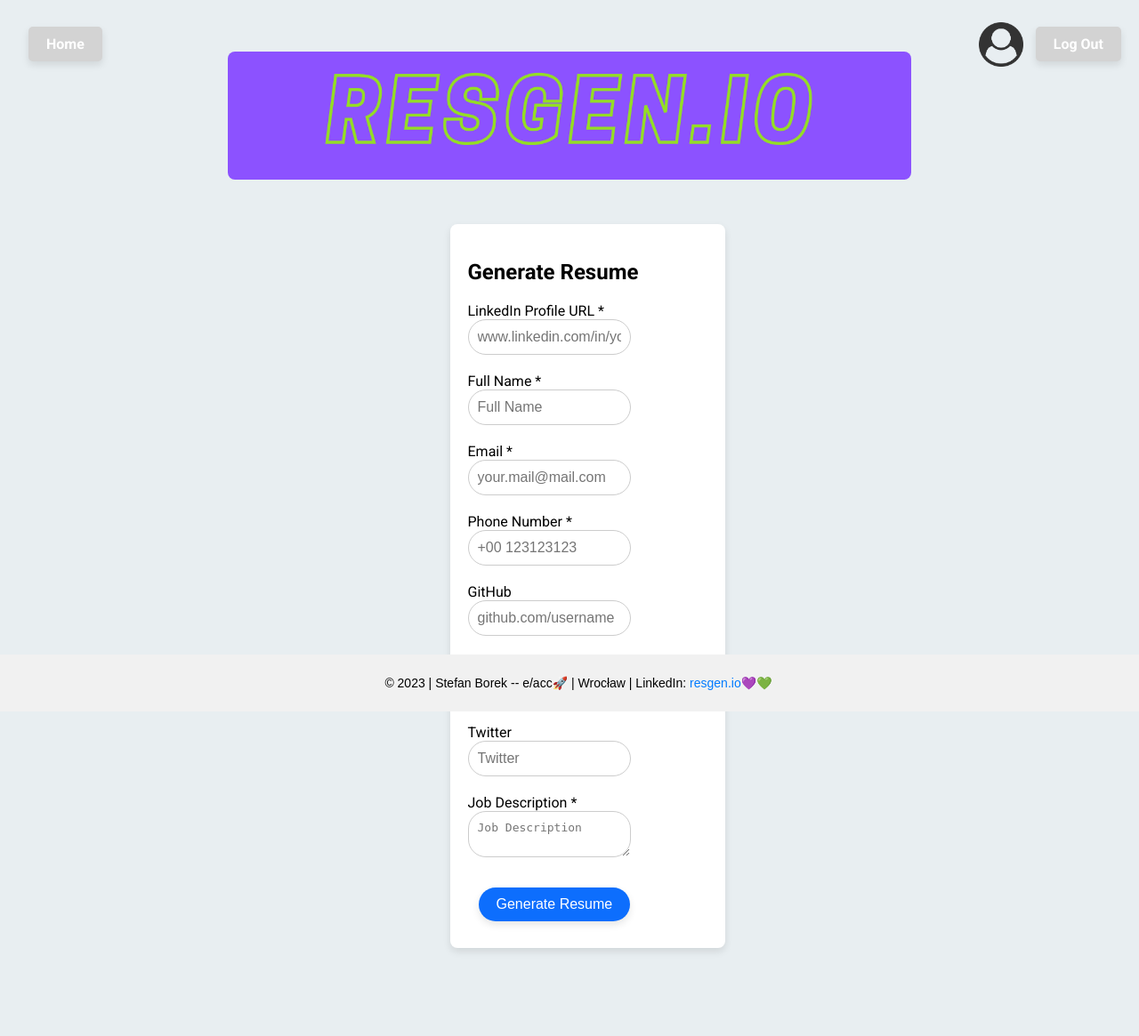
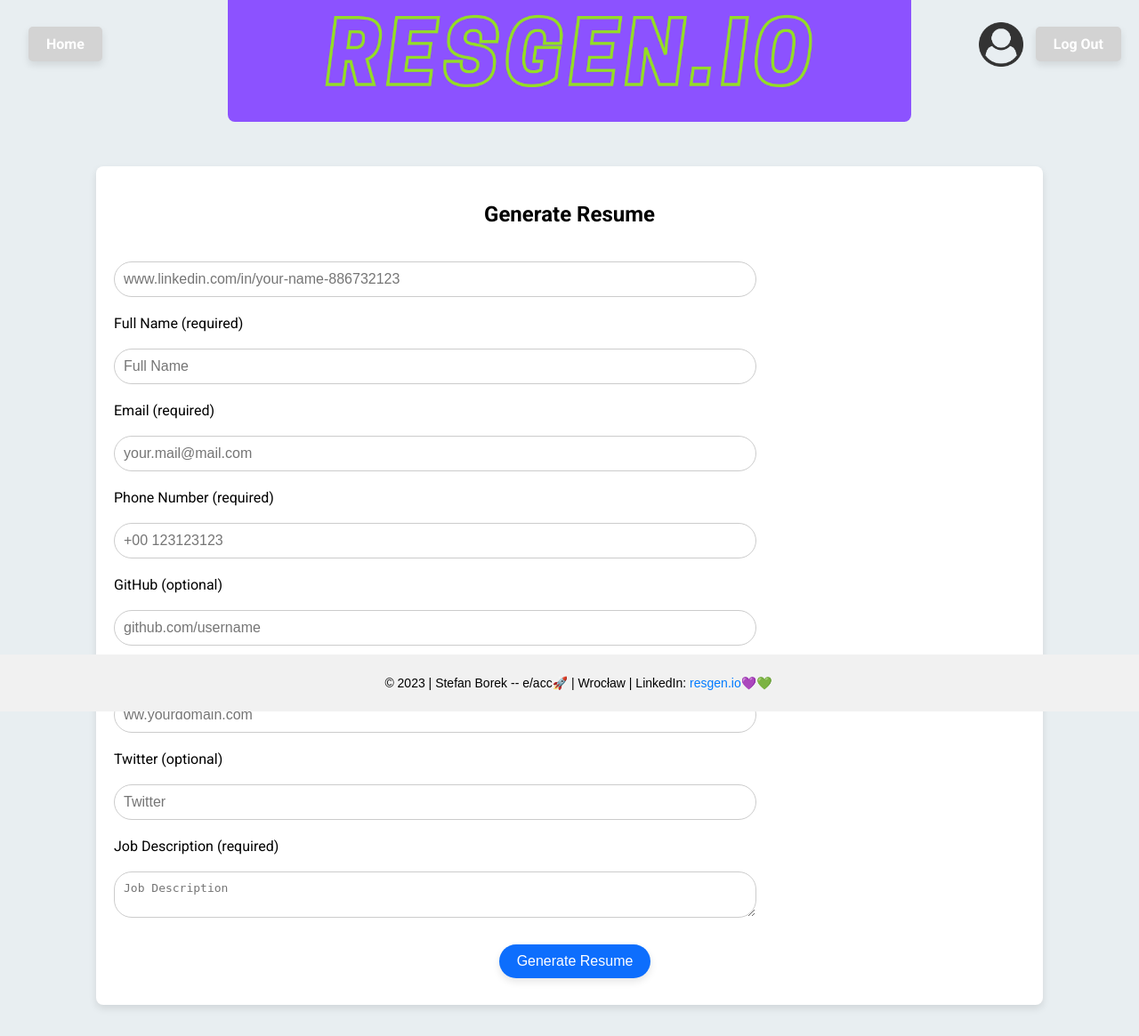
Before and after one commit to stethbo/resgenio, a Flask app: page /generate in a window 1280 px wide. Shown: the whole page at 89% size. Run offline with Flask 3, Linux system fonts and the light colour scheme; the visitor is signed in with stand-in values (Sample User, id 1); some libraries are stand-ins or nearby versions.

Commit message:
LFG🚀 improves forms, adds cool loading animations etc.

````diff
--- a/app/forms.py
+++ b/app/forms.py
@@ -22,12 +22,12 @@ class RegistrationForm(FlaskForm):
 
 
 class ResumeForm(FlaskForm):
-    linkedin_url = StringField('LinkedIn Profile URL', validators=[DataRequired()])
-    full_name = StringField('Full Name', validators=[DataRequired()])
-    email = StringField('Email', validators=[DataRequired(), Email()])
-    phone_number = StringField('Phone Number', validators=[DataRequired()])
-    github = StringField('GitHub', validators=[Optional()])
-    personal_website = StringField('Personal Website', validators=[Optional()])
-    twitter = StringField('Twitter', validators=[Optional()])
-    job_description = TextAreaField('Job Description', validators=[DataRequired()])
+    linkedin_url = StringField('LinkedIn Profile URL (required)', validators=[DataRequired()])
+    full_name = StringField('Full Name (required)', validators=[DataRequired()])
+    email = StringField('Email (required)', validators=[DataRequired(), Email()])
+    phone_number = StringField('Phone Number (required)', validators=[DataRequired()])
+    github = StringField('GitHub (optional)', validators=[Optional()])
+    personal_website = StringField('Personal Website (optional)', validators=[Optional()])
+    twitter = StringField('Twitter (optional)', validators=[Optional()])
+    job_description = TextAreaField('Job Description (required)', validators=[DataRequired()])
     submit = SubmitField('Generate Resume')
--- a/app/static/css/styles.css
+++ b/app/static/css/styles.css
@@ -88,12 +88,45 @@ li:last-child {
     box-shadow: 0 4px 8px rgba(0, 0, 0, 0.1);
 }
 
-.data-form {
+.custom-wide-form {
+    max-width: 1024px;
+}
+
+.user-data-block {
+    width: 100%; /* Ensures the block takes full width */
+    display: flex;
+    justify-content: center;
+}
+
+.text-ceter {
+    display: flex;       /* Enables Flexbox layout */
+    justify-content: center; /* Horizontally centers the content */
+    align-items: center;
+}
+
+.form-ceter {
+    display: flex;       /* Enables Flexbox layout */
+    justify-content: center; /* Horizontally centers the content */
+    align-items: center;
+}
+
+/* .data-form {
     display: flex;
     justify-content: center;
     align-items: center;
     width: 100%;
-    /* max-width: 1080px; */
+    margin-top: 30px;
+    background: #fff;
+    padding: 20px;
+    border-radius: 8px;
+    box-shadow: 0 4px 8px rgba(0, 0, 0, 0.1);
+} */
+
+.data-form {
+    width: 100%; /* Adjust width to take full space of .user-data-block */
+    display: flex;
+    flex-direction: column; /* Stack children vertically */
+    align-items: center; /* Center children horizontally */
     margin-top: 30px;
     background: #fff;
     padding: 20px;
@@ -101,9 +134,25 @@ li:last-child {
     box-shadow: 0 4px 8px rgba(0, 0, 0, 0.1);
 }
 
+
 .wide-input {
-    width: 60%;
+    width: 100%;
+    max-width: 700px;
     font-size: small;
+}
+
+.form-group {
+    width: 100%; /* Ensure container takes full width */
+    display: flex;
+    flex-direction: column;
+    align-items: left; /* Center content */
+}
+
+.form-center {
+    width: 100%; /* Ensure container takes full width */
+    display: flex;
+    flex-direction: column;
+    align-items: center; /* Center content */
 }
 
 .login-form .form-control {
@@ -131,6 +180,16 @@ li:last-child {
     box-shadow: 0 6px 12px rgba(0, 0, 0, 0.1);
     /* Use !important to override Bootstrap default */
     box-shadow: 0 6px 12px rgba(0, 0, 0, 0.1) !important;
+}
+
+#preview {
+    display: flex; /* Enable Flexbox */
+    flex-direction: column; /* Stack children vertically */
+    align-items: center; /* Center children horizontally */
+    justify-content: center; /* Center children vertically if needed */
+    text-align: center; /* Center text for inline or inline-block elements */
+    width: 100%; /* Set the width of the div to fill its container */
+    margin: auto; /* Optional: Center the div itself if it doesn't fill its container */
 }
 
 .card {
@@ -197,8 +256,8 @@ li:last-child {
 }
 
 .loader {
-    border: 16px solid #f3f3f3; /* Light grey */
-    border-top: 16px solid #3498db; /* Blue */
+    border: 16px transparent;
+    border-top: 16px transparent;
     border-radius: 50%;
     width: 120px;
     height: 120px;
--- a/app/static/js/main.js
+++ b/app/static/js/main.js
@@ -1,9 +1,13 @@
 function showLoadingMessage() {
     var form = document.getElementById('generateForm');
+    var previewElemets = document.getElementById('preview');
     var loadingMessage = document.getElementById('loadingMessage');
 
     // hide the form
     form.style.display = 'none';
+    if (previewElemets) {
+        previewElemets.style.display = 'none'
+    }
 
     // showing the loading message
     loadingMessage.style.display = 'block';
--- a/app/templates/generate.html
+++ b/app/templates/generate.html
@@ -1,20 +1,18 @@
 {% extends "base.html" %}
 {% block content %}
-    <div class="row w-100 justify-content-center align-items-center">
-        <div class="data-form login-form">
+    <div class="user-data-block">
+        <div class="data-form login-form custom-wide-form">
             <div class="card body">
                 <form id="generateForm" method="post" class="form-floating" onsubmit="showLoadingMessage()">
-                    <h2 class="card-title text-center">Generate Resume</h2>
+                    <h2 class="card-title text-center form-ceter">Generate Resume</h2>
                     {{ form.hidden_tag() }}
                     <div class="form-group">
-                        {{ form.linkedin_url.label }} <span class="text-danger">*</span><br>
+                    </span><br>
                         {{ form.linkedin_url(class="form-control wide-input", placeholder="www.linkedin.com/in/your-name-886732123") }}
-                        {% for error in form.linkedin_url.errors %}
-                            <small class="form-text text-muted">(required)</small>
-                        {% endfor %}
                     </div>
                     <div class="form-group">
-                        {{ form.full_name.label }} <span class="text-danger">*</span><br>
+                        {{ form.full_name.label }}
+                        <span class="text-danger"></span><br>
                         {{ form.full_name(class="form-control wide-input", placeholder="Full Name") }}
                         {% for error in form.full_name.errors %}
                             <small class="form-text text-muted">(required)</small>
@@ -22,7 +20,8 @@
                     </div>
 
                     <div class="form-group">
-                        {{ form.email.label }} <span class="text-danger">*</span><br>
+                        {{ form.email.label }}
+                        <span class="text-danger"></span><br>
                         {{ form.email(class="form-control wide-input", placeholder="your.mail@mail.com") }}
                         {% for error in form.email.errors %}
                             <small class="form-text text-muted">(required)</small>
@@ -30,7 +29,8 @@
                     </div>
 
                     <div class="form-group">
-                        {{ form.phone_number.label }} <span class="text-danger">*</span><br>
+                        {{ form.phone_number.label }}
+                        <span class="text-danger"></span><br>
                         {{ form.phone_number(class="form-control wide-input", placeholder="+00 123123123") }}
                         {% for error in form.phone_number.errors %}
                             <small class="form-text text-muted">(required)</small>
@@ -53,21 +53,26 @@
                     </div>
 
                     <div class="form-group">
-                        {{ form.job_description.label }} <span class="text-danger">*</span><br>
+                        {{ form.job_description.label }}
+                        <!-- {% for error in form.job_description.errors %}
+                            <large class="form-text text-muted">(required)</large>
+                        {% endfor %} -->
+                        <span class="text-danger"></span><br>
                         {{ form.job_description(class="form-control wide-input", placeholder="Job Description") }}
-                        {% for error in form.job_description.errors %}
-                            <large class="form-text text-muted">(required)</large>
-                        {% endfor %}
+
                     </div>
 
-                    <div class="d-flex justify-content-between align-items-center">
+                    <div class="form-ceter">
                         {{ form.submit(class="btn btn-primary btn-block") }}
                     </div>
                 </form>
-                <div id="loadingMessage" style="display: none;">
-                    <div class="loader"></div>
-                    <p>generating your <b>CV</b>📝</p>
+
+            </div>
+            <div id="loadingMessage" style="display: none;" class="form-ceter">
+                <div class="loader">
+                    <img src="{{ url_for('static', filename='images/resgen_logo_no_bg.png') }}" width="121px">
                 </div>
+                <p>generating your <b>CV</b>📝</p>
             </div>
         </div>
     </div>
--- a/src/generate_resume.py
+++ b/src/generate_resume.py
@@ -72,11 +72,14 @@ def chain_prompt_llm(messages, model):
 
 
 def postprocess(resume_content):
-    markdown_content = re.search(r'(?s)```markdown|md|python\s*(.*?)\s*```', resume_content)
-    if markdown_content is not None:
+    markdown_content = re.search(r'.*```markdown(.*?)```', resume_content, re.DOTALL)
+    if markdown_content:
         resume_content = markdown_content.group(1)
+    else:
+        markdown_content = re.search(r'.*```md(.*?)```', resume_content, re.DOTALL)
+        if markdown_content:
+            resume_content = markdown_content.group(1)
 
-    resume_content = re.sub(r'markdown', '', resume_content)
     resume_content = re.sub(r'```', '', resume_content)
     resume_content = re.sub(r'\:[a-z_]*\:', '', resume_content)
     resume_content = re.sub(r':\W+:', '', resume_content)
@@ -110,9 +113,13 @@ def get_resume_content(user_data: dict, test=False) -> tuple([str, str]):
             logger.error(f'🫨Error occured while prompting LLM:\n{api_error}')
             resume_content = ''
 
-        resume_content = postprocess(resume_content)
+        try:
+            clean_resume_content = postprocess(resume_content)
+        except Exception as e:
+            logger.error(f'Error with postprocessing: {e}')
+            clean_resume_content = resume_content
 
-    return resume_content, summary
+    return clean_resume_content, summary
 
 
 def regenerate_resume_content(user_data:dict, old_resume_content: str, job_desc:str):
@@ -128,4 +135,10 @@ def regenerate_resume_content(user_data:dict, old_resume_content: str, job_desc:
 
     new_resume = prompt_llm(prompt, model=MODEL)
 
-    return new_resume
+    try:
+        clean_resume_content = postprocess(new_resume)
+    except Exception as e:
+        logger.error(f'Error with postprocessing: {e}')
+        clean_resume_content = new_resume
+
+    return clean_resume_content
````
Also changed, not shown: app/templates/preview.html (+6 -2 lines).
